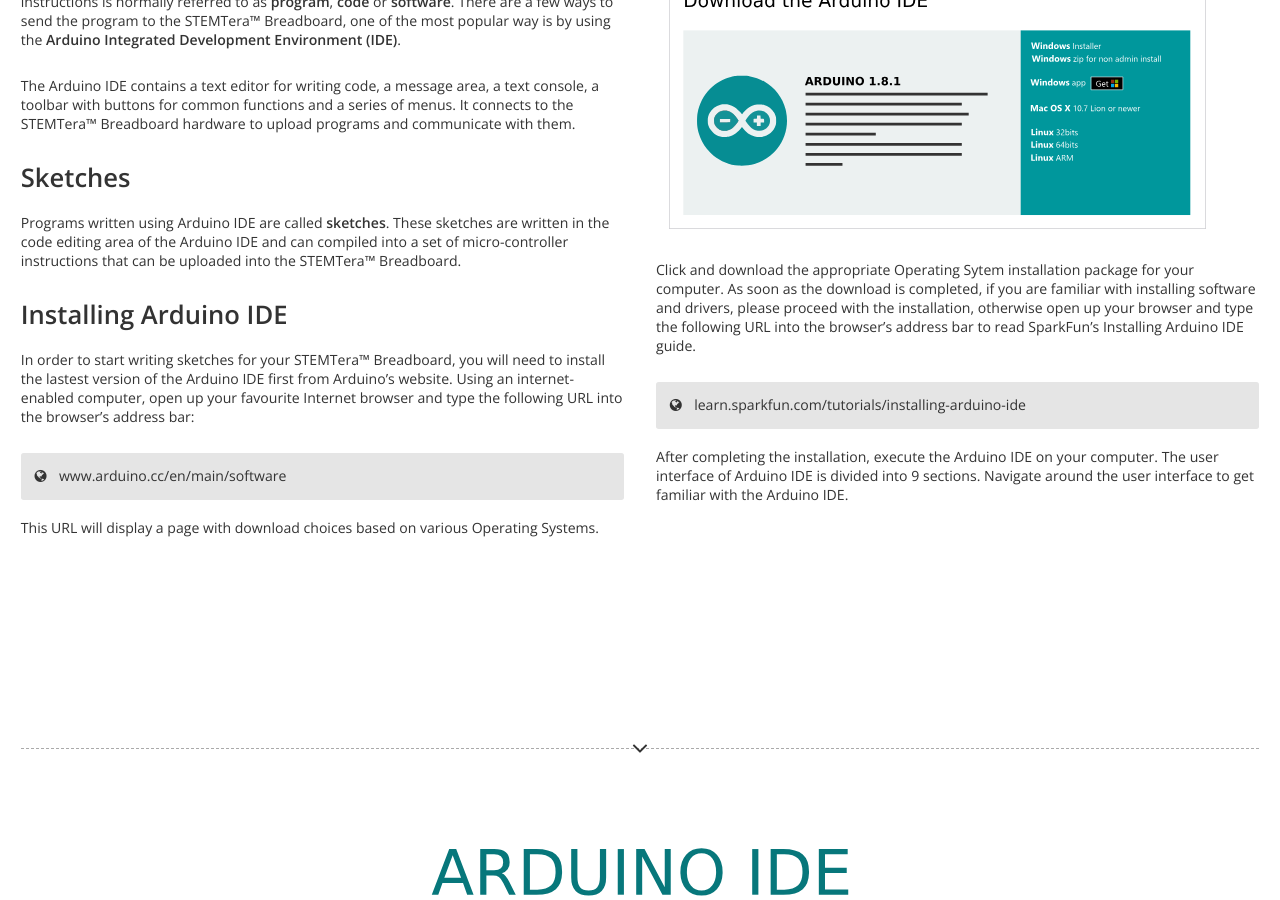
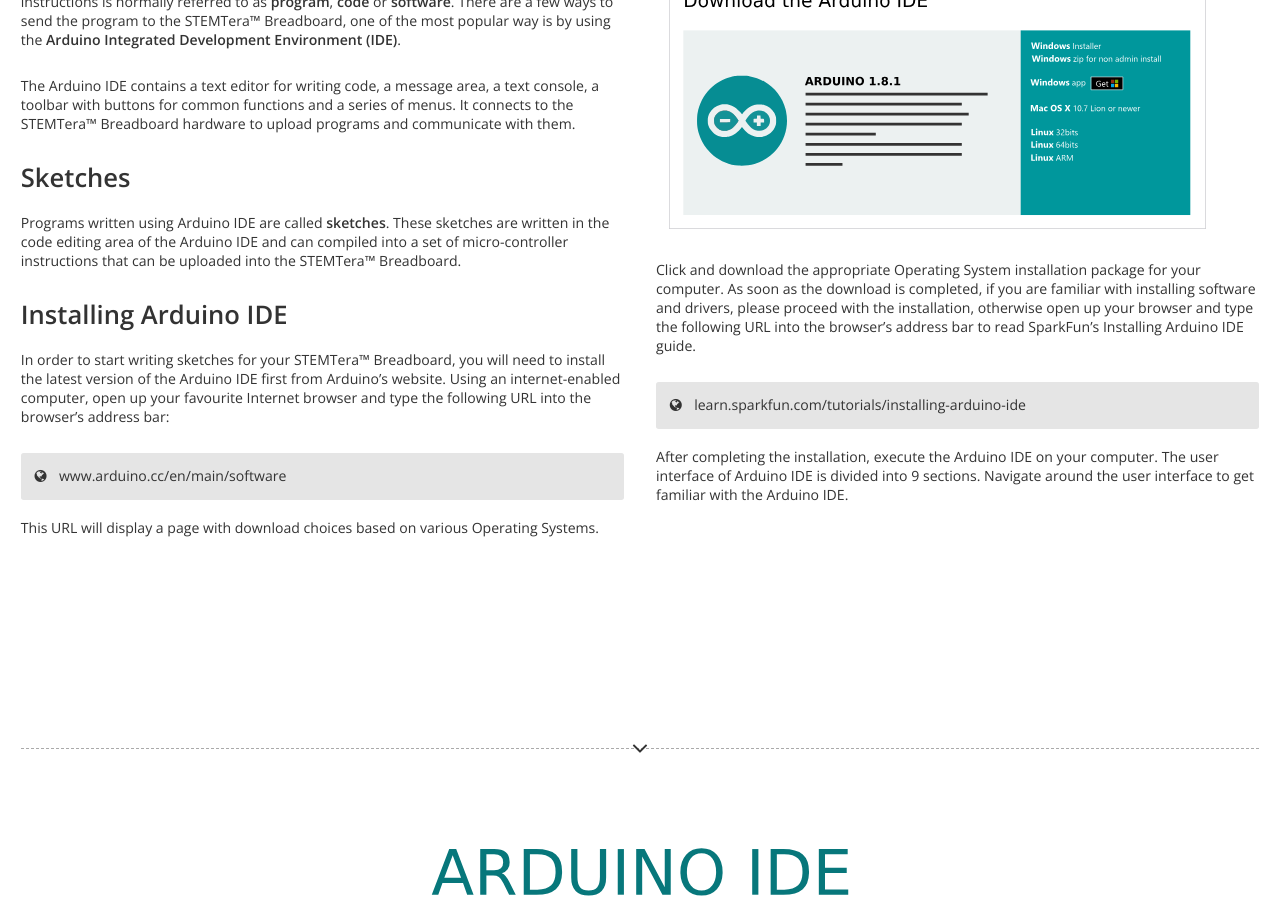
Before and after one commit to STEMTera/stemtera.github.io, a Jekyll site: the page built from en/begin/index.html, in a window 1280 px wide and 900 px high, scrolled down 3699 px. Built offline with Jekyll 4.4.1, drawn with Linux system fonts in a browser that asks for light colours; nearby versions of some CDN libraries; some of the changed text lies outside the part shown.

Commit message:
fixed typo

```diff
--- a/en/begin/_posts/2000-01-03-software.md
+++ b/en/begin/_posts/2000-01-03-software.md
@@ -20,7 +20,7 @@
 
 ## Installing Arduino IDE
 
-In order to start writing sketches for your (STMB), you will need to install the lastest version of the Arduino IDE first from Arduino's website. Using an internet-enabled computer, open up your favourite Internet browser and type the following URL into the browser's address bar:
+In order to start writing sketches for your (STMB), you will need to install the latest version of the Arduino IDE first from Arduino's website. Using an internet-enabled computer, open up your favourite Internet browser and type the following URL into the browser's address bar:
 
 [www.arduino.cc/en/main/software](http://www.arduino.cc/en/main/software)
 {: .browser }
@@ -29,7 +29,7 @@
 
 ![Arduino Download Image](img/arduino_download.svg){: .half-w }
 
-Click and download the appropriate Operating Sytem installation package for your computer. As soon as the download is completed, if you are familiar with installing software and drivers, please proceed with the installation, otherwise open up your browser and type the following URL into the browser's address bar to read SparkFun's Installing Arduino IDE guide.
+Click and download the appropriate Operating System installation package for your computer. As soon as the download is completed, if you are familiar with installing software and drivers, please proceed with the installation, otherwise open up your browser and type the following URL into the browser's address bar to read SparkFun's Installing Arduino IDE guide.
 
 [learn.sparkfun.com/tutorials/installing-arduino-ide](https://learn.sparkfun.com/tutorials/installing-arduino-ide)
 {: .browser }
```
Also changed, not shown: en/begin/_posts/2000-01-06-connect.md (+1 -1 lines).
